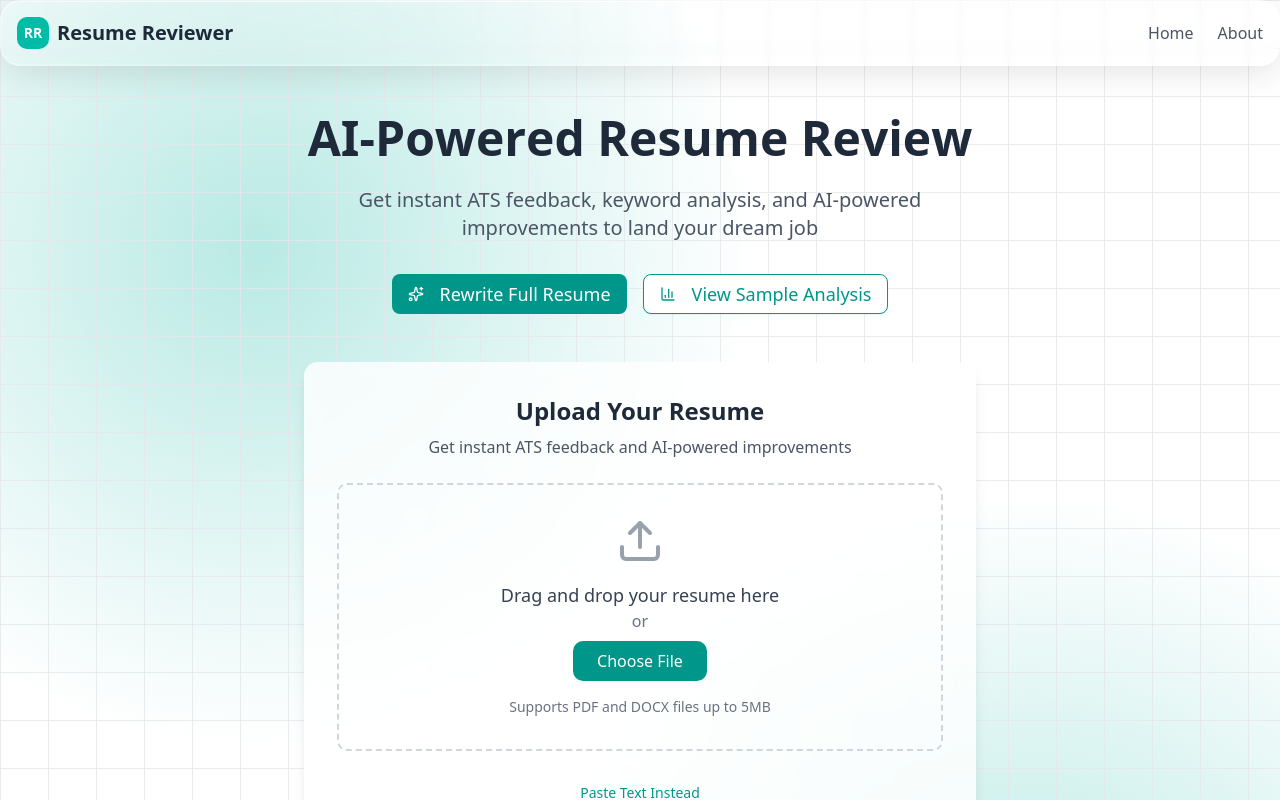
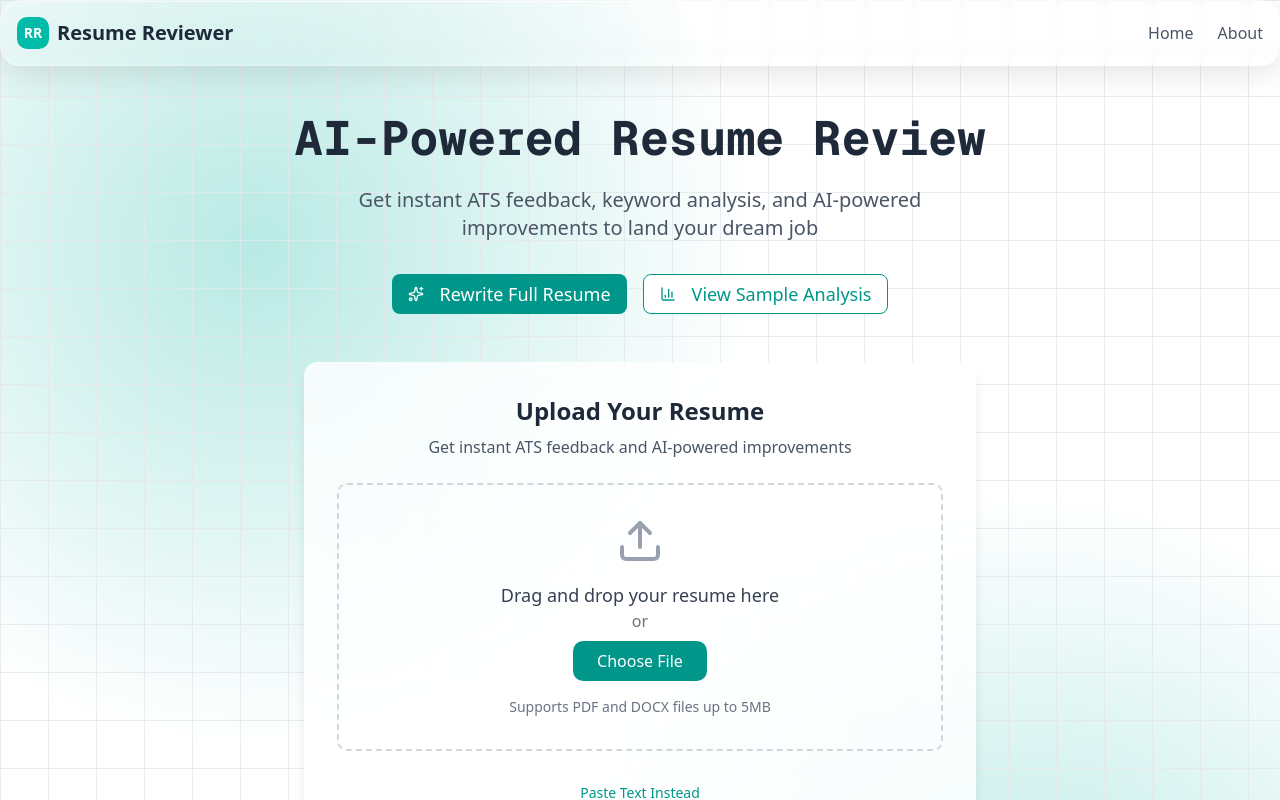
Before and after one commit to Tanjim-Islam/AI-Powered-Resume-Reviewer, a Next.js app: page / in a window 1280 px wide. Shown: the top 800 px of the page. Built offline with nearby package versions, Linux system fonts and the light colour scheme.

Commit message:
fix: update font styling in hero section for improved aesthetics
Change the font class in the hero section to use a monospaced font for better visual consistency and emphasis.

```diff
--- a/app/page.tsx
+++ b/app/page.tsx
@@ -53,7 +53,7 @@
         {/* Hero Section */}
         <div className="text-center mb-12">
           <h1
-            className="text-5xl font-bold text-gray-800 mb-6"
+            className="text-5xl font-bold text-gray-800 mb-6 font-mono"
             data-animate="textReveal"
             data-delay="0.2"
           >
```
